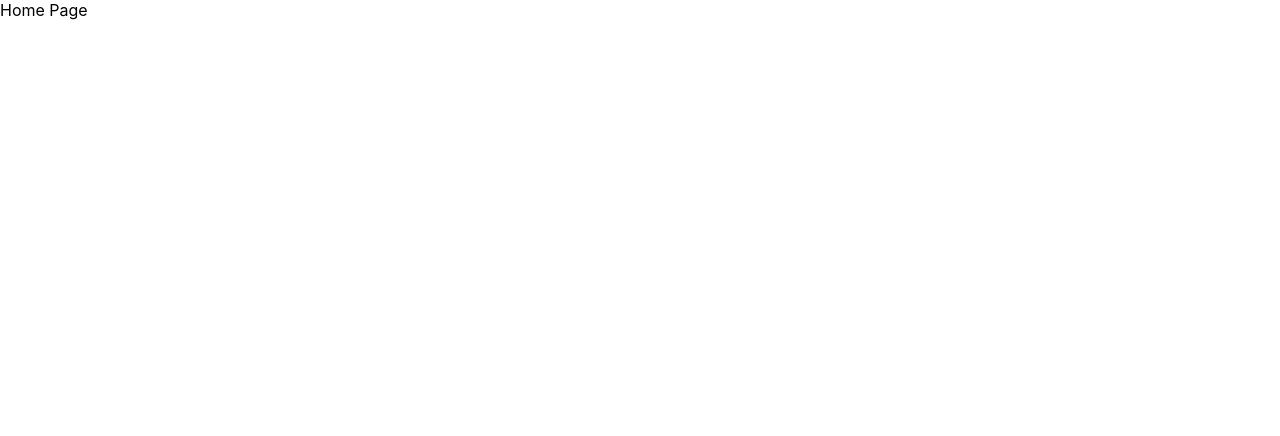
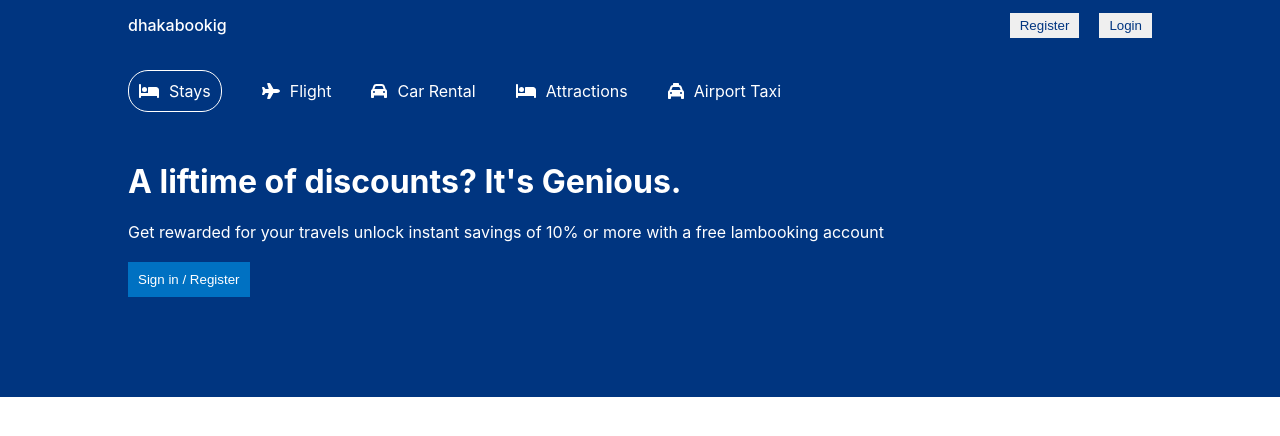
Before and after one commit to osmanforhad/BookigApp-React-js, a React (Create React App) app: page / in a window 1280 px wide. Shown: the top 436 px of the page. Built offline with nearby package versions, Linux system fonts and the light colour scheme.

Commit message:
working with header and navigation bar

```diff
--- a/package.json
+++ b/package.json
@@ -3,6 +3,10 @@
   "version": "0.1.0",
   "private": true,
   "dependencies": {
+    "@fortawesome/fontawesome-svg-core": "^6.1.1",
+    "@fortawesome/free-regular-svg-icons": "^6.1.1",
+    "@fortawesome/free-solid-svg-icons": "^6.1.1",
+    "@fortawesome/react-fontawesome": "^0.2.0",
     "@testing-library/jest-dom": "^5.16.4",
     "@testing-library/react": "^13.3.0",
     "@testing-library/user-event": "^13.5.0",
--- a/src/App.js
+++ b/src/App.js
@@ -1,11 +1,15 @@
 import {BrowserRouter, Routes, Route} from "react-router-dom";
-import Home from "./page/home/Home";
+import Home from "./pages/home/Home";
+import Hotel from "./pages/hotel/Hotel";
+import List from "./pages/list/List";
 
 function App() {
   return (
 <BrowserRouter>
         <Routes>
           <Route path="/" element={<Home />} />
+          <Route path="/hotels" element={<List />} />
+          <Route path="/hotels/:id" element={<Hotel />} />
         </Routes>
     </BrowserRouter>
   );
--- /dev/null
+++ b/src/components/header/Header.jsx
@@ -0,0 +1,40 @@
+import React from 'react';
+import { FontAwesomeIcon } from '@fortawesome/react-fontawesome'
+import { faBed, faCar, faPlane, faTaxi } from '@fortawesome/free-solid-svg-icons'
+import './header.css';
+
+const Header = () => {
+  return (
+    <div className="header">
+    <div className="headerContainer">
+      <div className="headerList">
+        <div className="headerListItem active">
+     <FontAwesomeIcon icon={faBed} />
+     <span>Stays</span>
+        </div>
+        <div className="headerListItem">
+     <FontAwesomeIcon icon={faPlane} />
+     <span>Flight</span>
+        </div>
+        <div className="headerListItem">
+     <FontAwesomeIcon icon={faCar} />
+     <span>Car Rental</span>
+        </div>
+        <div className="headerListItem">
+     <FontAwesomeIcon icon={faBed} />
+     <span>Attractions</span>
+        </div>
+        <div className="headerListItem">
+     <FontAwesomeIcon icon={faTaxi} />
+     <span>Airport Taxi</span>
+        </div>
+      </div>
+      <h1 className="headerTitle">A liftime of discounts? It's Genious.</h1>
+      <p className="headerDesc">Get rewarded for your travels unlock instant savings of 10% or more with a free lambooking account</p>
+      <button className="headerBtn">Sign in / Register</button>
+      </div>
+    </div>
+  )
+}
+
+export default Header;
--- /dev/null
+++ b/src/components/header/header.css
@@ -0,0 +1,37 @@
+.header{
+    background-color: #003580;
+    color: white;
+    display: flex;
+    justify-content: center;
+}
+.headerContainer{
+    width: 100%;
+    max-width: 1024px;
+    margin: 20px 0px 100px 0px;
+}
+.headerList{
+    display: flex;
+    gap: 40px;
+    margin-bottom: 50px;
+}
+.headerListItem{
+    display: flex;
+    align-items: center;
+    gap: 10px;
+}
+.headerListItem.active{
+    border: 1px solid white;
+    padding: 10px;
+    border-radius: 20px;
+}
+.headerDesc{
+    margin: 20px 0px;
+}
+.headerBtn{
+    background-color: #0071C2;
+    color: white;
+    font-weight: 500;
+    border: none;
+    padding: 10px;
+    cursor: pointer;
+}
--- /dev/null
+++ b/src/components/navbar/Navbar.jsx
@@ -0,0 +1,18 @@
+import React from 'react';
+import './navbar.css';
+
+const Navbar = () => {
+  return (
+    <div className="navbar">
+        <div className="navContainer">
+            <span className="logo">dhakabookig</span>
+            <div className="navItems">
+                <button className="navButton">Register</button>
+                <button className="navButton">Login</button>
+            </div>
+        </div>
+    </div>
+  )
+}
+
+export default Navbar;
--- /dev/null
+++ b/src/components/navbar/navbar.css
@@ -0,0 +1,24 @@
+.navbar{
+    height: 50px;
+    background-color: #003580;
+    display: flex;
+    justify-content: center;
+}
+.navContainer{
+    width: 100%;
+    max-width: 1024px;
+    color: white;
+    display: flex;
+    align-items: center;
+    justify-content: space-between;
+}
+.logo{
+    font-weight: 500;
+}
+.navButton{
+    margin-left: 20px;
+    border: none;
+    padding: 5px 10px;
+    cursor: pointer;
+    color: #003580;;
+}
--- a/src/page/home/Home.jsx
+++ /dev/null
@@ -1,9 +0,0 @@
-import React from 'react'
-
-const Home = () => {
-  return (
-    <div>Home Page</div>
-  )
-}
-
-export default Home;
--- /dev/null
+++ b/src/pages/home/Home.jsx
@@ -0,0 +1,15 @@
+import React from 'react';
+import Header from '../../components/header/Header';
+import Navbar from '../../components/navbar/Navbar';
+import './home.css';
+
+const Home = () => {
+  return (
+    <div>
+      <Navbar />
+      <Header />
+    </div>
+  )
+}
+
+export default Home;
--- /dev/null
+++ b/src/pages/hotel/Hotel.jsx
@@ -0,0 +1,9 @@
+import React from 'react'
+
+const Hotel = () => {
+  return (
+    <div>Single Hotel Page</div>
+  )
+}
+
+export default Hotel;
--- /dev/null
+++ b/src/pages/list/List.jsx
@@ -0,0 +1,9 @@
+import React from 'react'
+
+const List = () => {
+  return (
+    <div>List Page</div>
+  )
+}
+
+export default List;
```
Also changed, not shown: src/pages/home/home.css (added), 1 other file (tests, documents, lock files or other folders).
